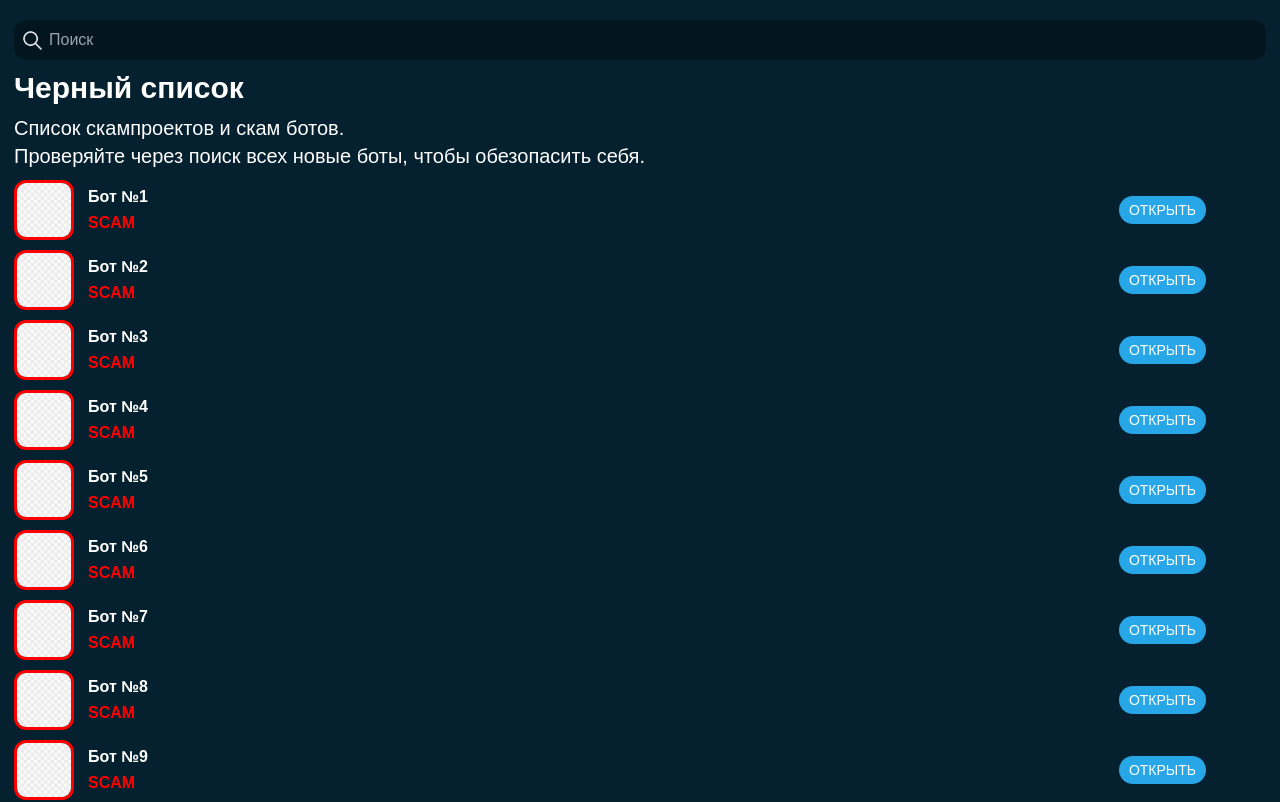
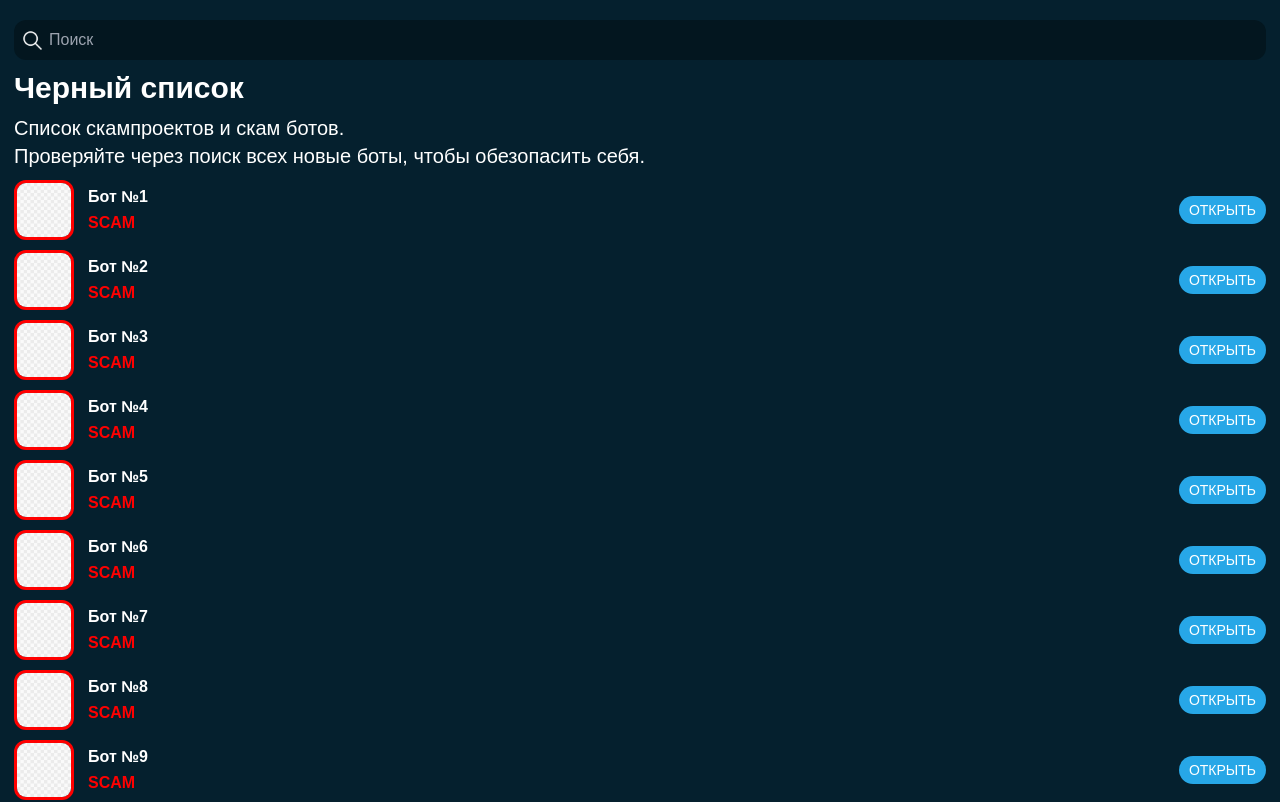
Before and after one commit to NbekWeb/check-bot, a React (Vite) app: page /spam in a window 1280 px wide. Shown: the top 802 px of the page. Built offline with nearby package versions, Linux system fonts and the light colour scheme.

Commit message:
first commit

```diff
--- a/src/components/Spam.jsx
+++ b/src/components/Spam.jsx
@@ -24,12 +24,12 @@ const Home = () => {
           className="flex-grow bg-transparent border-none outline-none"
         />
       </div>
-      <div className="my-2.5 text-xl pr-10">
+      <div className="my-2.5 text-xl ">
         <h3 className="text-3xl font-semibold">Черный список</h3>
         <p className="mt-2 ">Список скампроектов и скам ботов.</p>
         <p>Проверяйте через поиск всех новые боты, чтобы обезопасить себя. </p>
       </div>
-      <div className="flex flex-col gap-2.5 pr-15">
+      <div className="flex flex-col gap-2.5">
         {bots.map((bot) => (
           <div key={bot.id} className="flex items-center justify-between">
             <div className="flex items-center gap-3.5">
```
